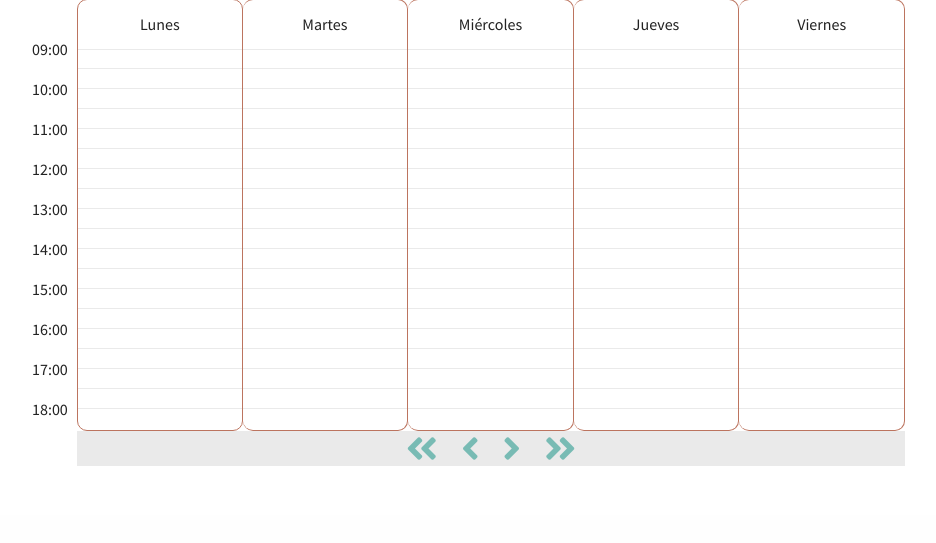
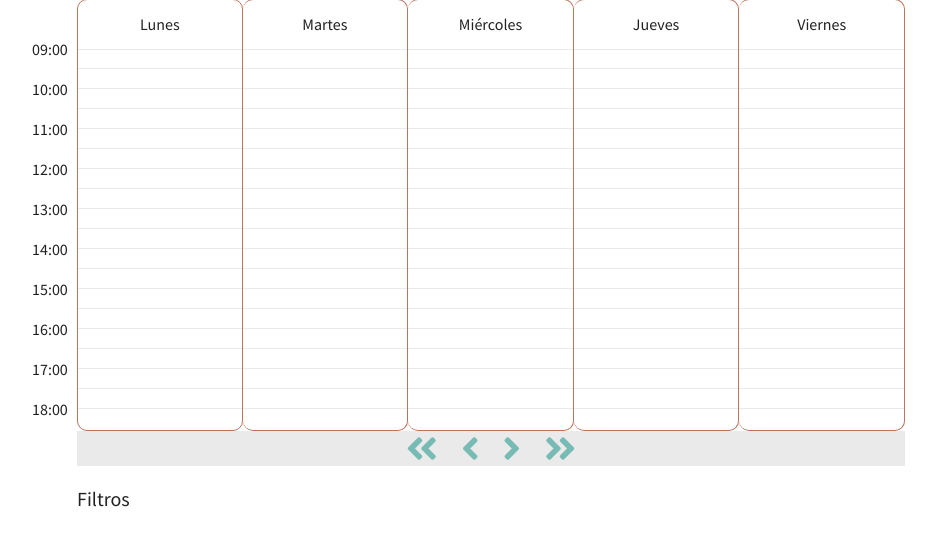
Before and after one commit to DCC-CC4401/2018-1-Soft-of-War-T4, a Django app: page /spaces/ in a window 1280 px wide. Shown: the part 285-828 px from the top of the page, without its empty margins (179-1115 px from the left). Before the commit the page ends 751 px from the top, so only its background shows below. Run offline with Django 3.2, Linux system fonts and the light colour scheme; the visitor is signed in with stand-in values (Sample User, id 1); data that the repository does not hold is empty; some libraries are stand-ins or nearby versions.

Commit message:
Filtros Grilla más bonitos

```diff
--- a/cc4401Inventory/mainApp/static/mainApp/css/schedule.css
+++ b/cc4401Inventory/mainApp/static/mainApp/css/schedule.css
@@ -681,7 +681,3 @@ Main Components
 .grilla_icons {
   font-size: 2em;
 }
-
-.filters {
-  margin-left: 65px;
-}
--- a/cc4401Inventory/mainApp/templates/_schedule_landing.html
+++ b/cc4401Inventory/mainApp/templates/_schedule_landing.html
@@ -140,10 +140,16 @@
             </form>
         </div>
 
-        <div class="filters d-flex justify-content-around">
+        <div>
+            <div style="height: 20px"></div>
+            <div>
+                <h5>Filtros</h5>
+            </div>
+
+            <div class="filters d-flex">
                 {% for space in spaces %}
                     <button type="button" class="btn btn-outline-primary" id="space{{ space.id }}"
-                        onclick="change_button_type('space{{ space.id }}')">{{ space }}</button>
+                            onclick="change_button_type('space{{ space.id }}')" style="margin: 5px;">{{ space }}</button>
                 {% endfor %}
                 <script>
                     function change_button_type(id_filtro) {
@@ -155,6 +161,7 @@
                         $('.' + id_filtro).css("opacity", Math.abs(1 - $('.' + id_filtro).css("opacity")).toString());
                     }
                 </script>
+            </div>
         </div>
 
     </div>
@@ -179,6 +186,8 @@
 
     <div class="cover-layer"></div>
 </div> <!-- .cd-schedule -->
+
+<div style="height: 50px"></div>
 
 <script src="{% static 'js/modernizr.js' %}"></script>
 <script src="{% static 'js/jquery-3.0.0.min.js' %}"></script>
```
Also changed, not shown: cc4401Inventory/mainApp/templates/_schedule_landing_admin.html (+13 -6 lines). Lines whose indentation alone changed are shown as unchanged.
